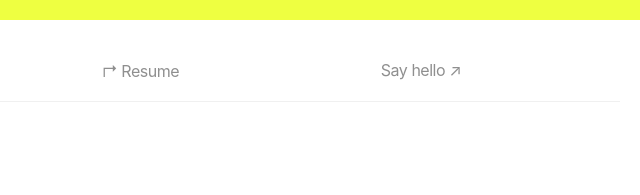
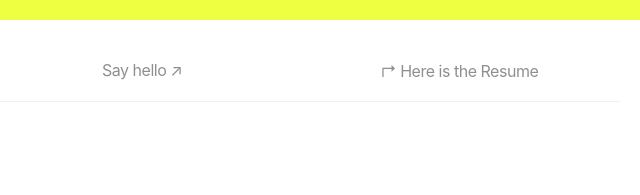
Before and after one commit to mohamed-abdelaziz/mabdelaziz, a plain HTML site: page index.html in a window 1280 px wide. Shown: the top 195 px of the page, 558-1198 px from the left. Drawn offline with Linux system fonts and the light colour scheme; a web font is replaced by a local one.

Commit message:
hide-mobile

```diff
--- a/index.html
+++ b/index.html
@@ -50,19 +50,21 @@
                </div>
             </div>
 
-            <a href="https://read.cv/mabdelaziz" class="link hide-mobile w-nav-brand">
-               <div class="text-color-4">
-                  <div class="heading extra-small">↱ Resume</div>
-               </div>
-            </a>
 
 
-            <a href="mailto:hi.mohamed.abdelaziz@gmail.com?subject=%F0%9F%91%8B" aria-label="Logo" class="link w-nav-brand">
+
+            <a href="mailto:hi.mohamed.abdelaziz@gmail.com?subject=%F0%9F%91%8B" aria-label="Logo" class="hide-mobile link w-nav-brand">
                <div class="text-color-4 ">
                   <div class="heading blue-color extra-small action text-style-link">Say hello ↗</div>
                </div>
             </a>
 
+
+            <a href="https://read.cv/mabdelaziz" class="link  w-nav-brand">
+               <div class="text-color-4">
+                  <div class="heading extra-small">↱ Here is the Resume</div>
+               </div>
+            </a>
 
 
 
```
